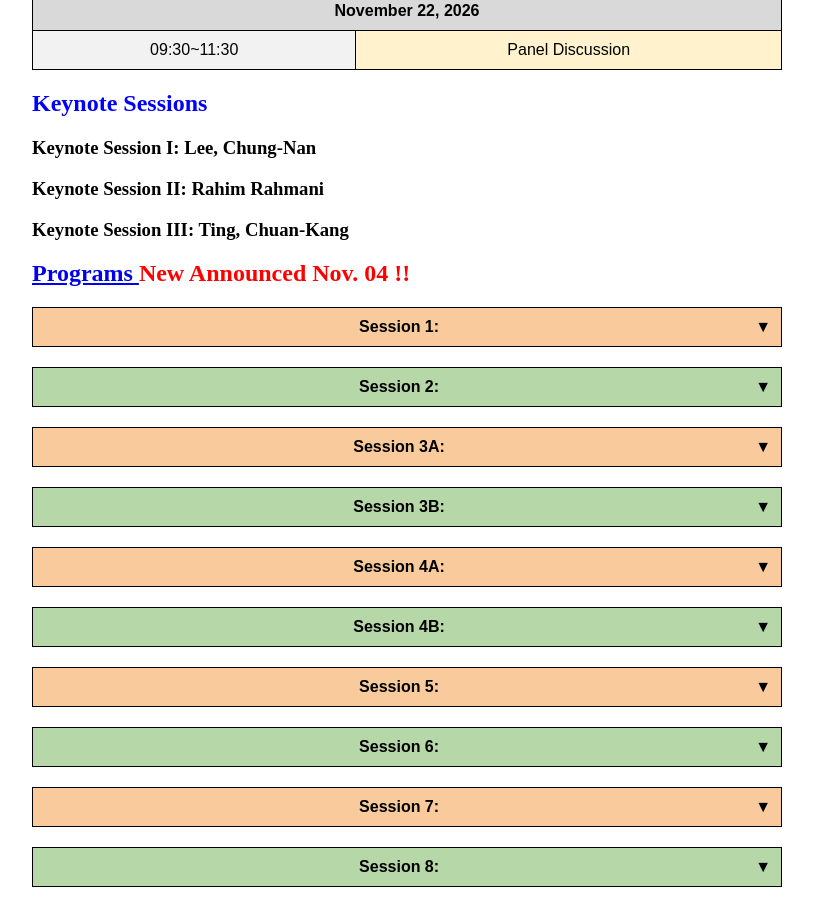
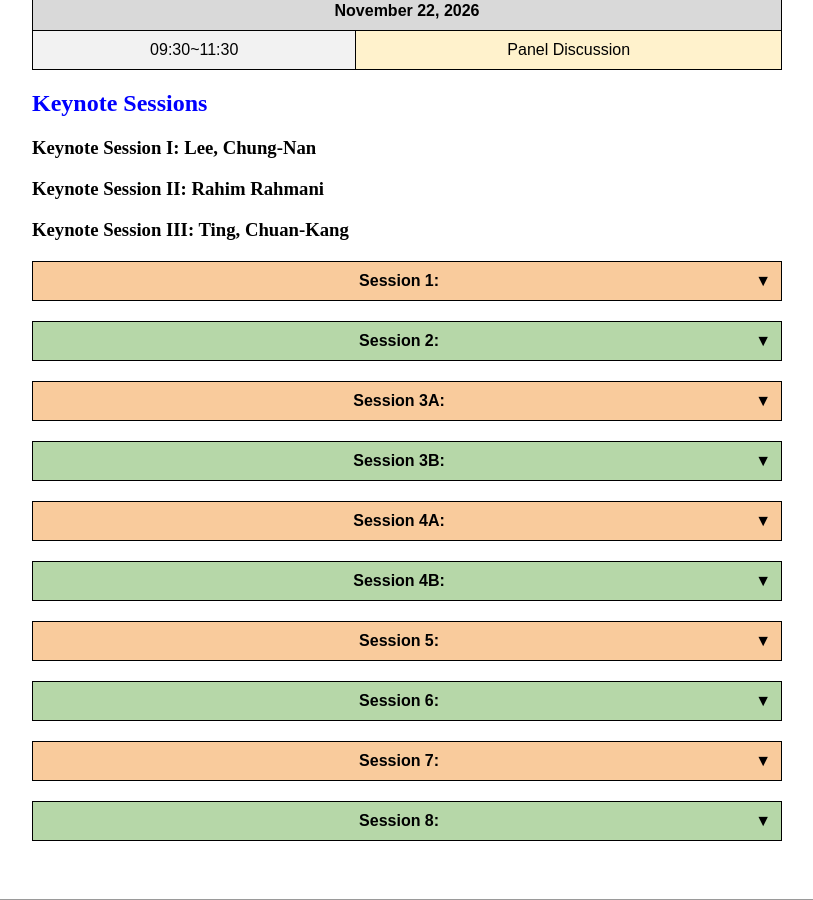
Before and after one commit to icea-conf/2026, a Jekyll site: the page built from program/index.html, in a window 1280 px wide and 900 px high, scrolled down 1678 px. Shown: the whole window, without its empty margins (233-1046 px from the left). Built offline with Jekyll 4.4.1, drawn with Linux system fonts in a browser that asks for light colours.

Commit message:
Update index.html

```diff
--- a/program/index.html
+++ b/program/index.html
@@ -465,9 +465,7 @@ title: ICEA 2026
       </div>
 
 -->
-      <h2 style="color: #0000ff"> <a
-            href="./Program_V1104.pdf"
-            target="_blank"> Programs </a>  <b style="color:#FF0000">New Announced Nov. 04 !!</b> </h2>
+
 
       <!-- Program tables -->
       <style>
```
